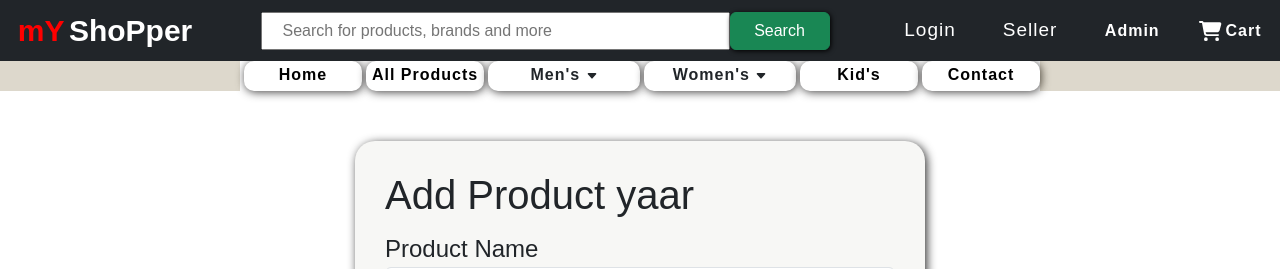
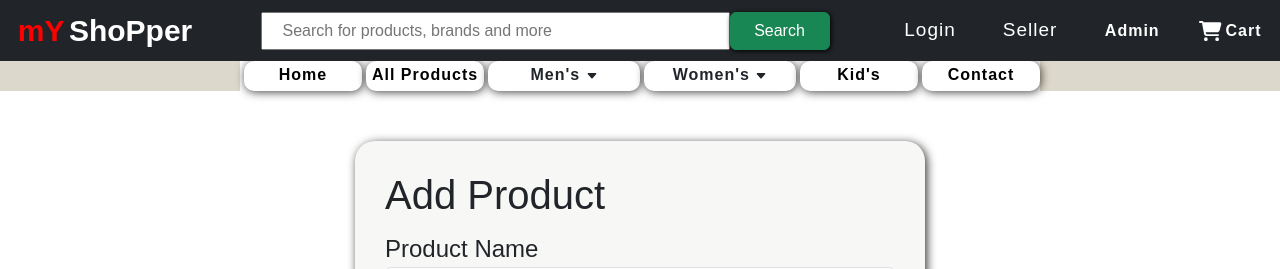
Before and after one commit to adilsqe13/Ecommerce-client, a React (Create React App) app: page /seller-addProduct in a window 1280 px wide. Shown: the top 269 px of the page. Built offline with nearby package versions, Linux system fonts and the light colour scheme; no server answers.

Commit message:
small change

```diff
--- a/src/Components/Seller/AddProduct.js
+++ b/src/Components/Seller/AddProduct.js
@@ -49,7 +49,7 @@ export default function AddProduct() {
         <div className="row">
           <div className=" col-lg-3 col-sm-0"></div>
           <div className=" col-lg-6 col-sm-12 mini-container">
-            <h1>Add Product yaar</h1>
+            <h1>Add Product</h1>
             <form className='form-group' action="/add-product" method="post" enctype="multipart/form-data">
               <label className=' fs-4 mt-1' >Product Name</label>
               <input type='text' onChange={onChange} name='productName' value={productDetails.productName} className='form-control input-field fs-4' />
```
